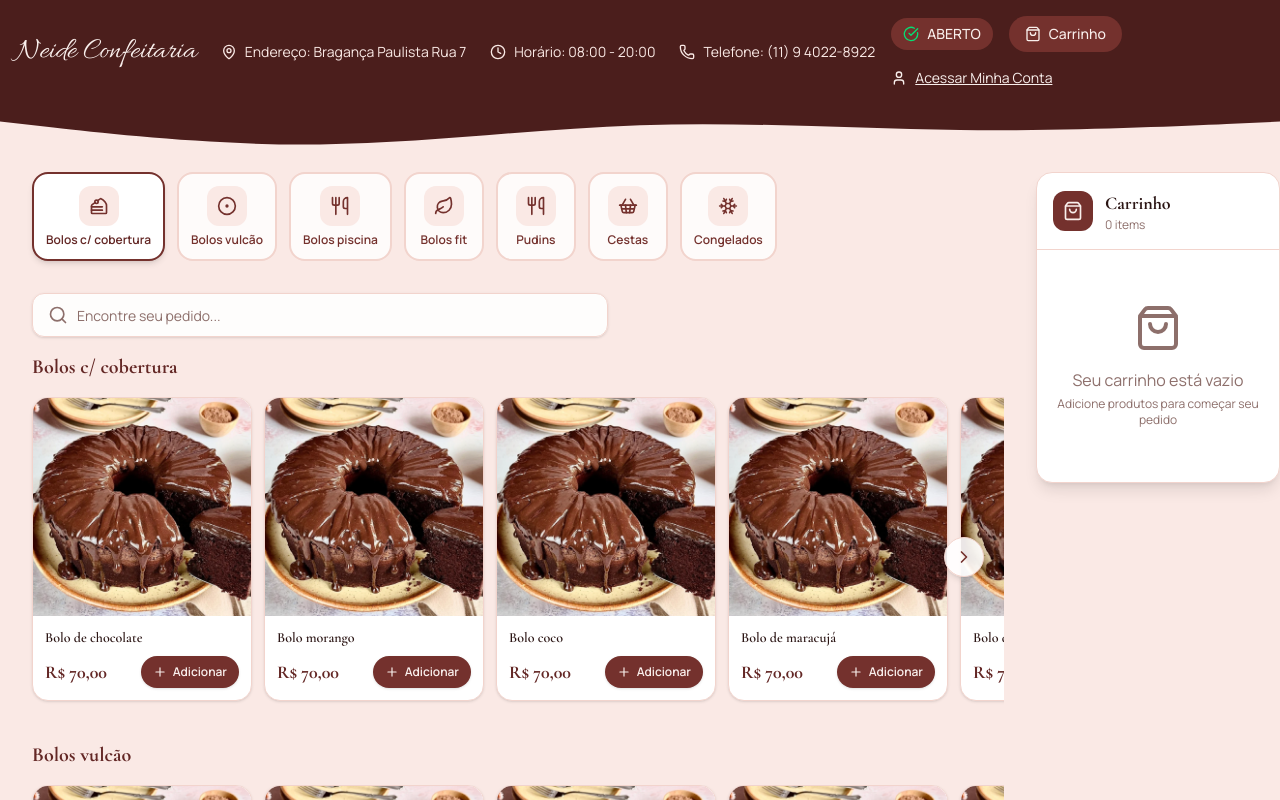
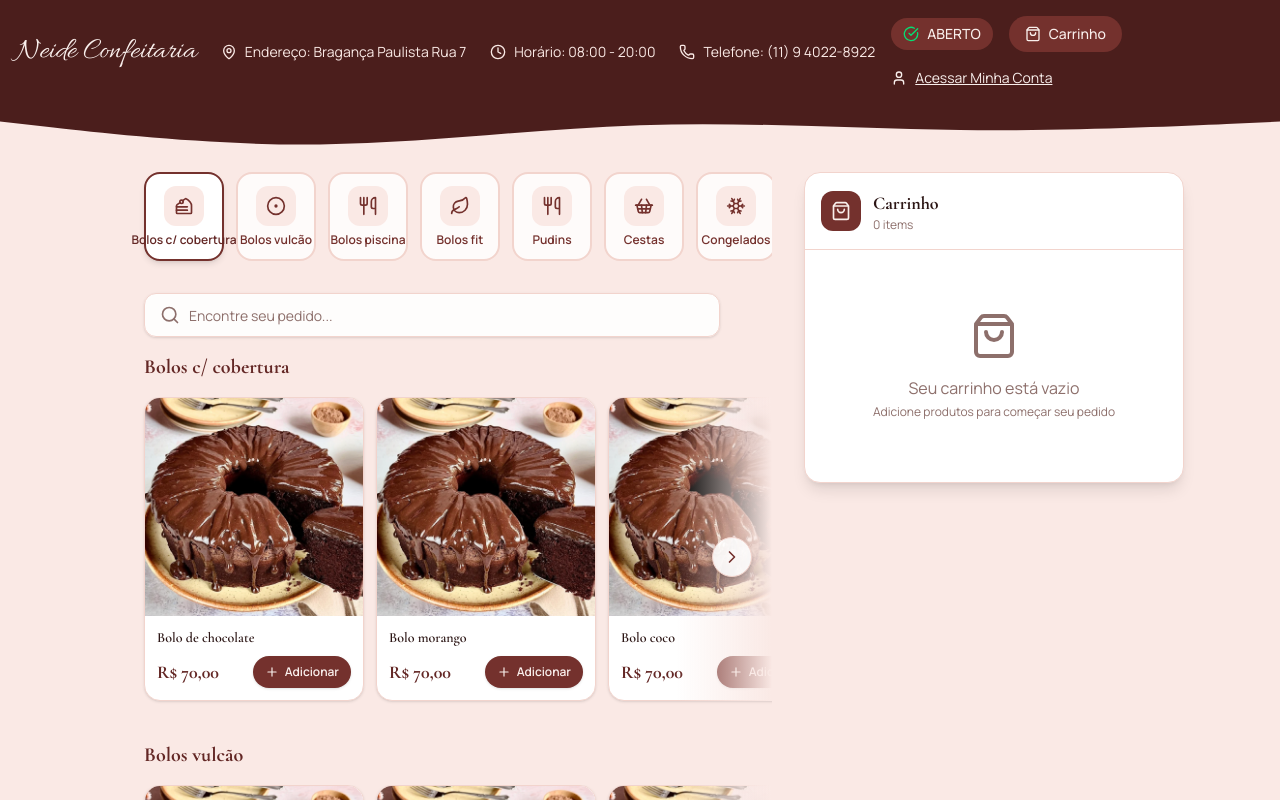
Before and after one commit to bolo-as-a-service/neide-confeitaria, a Next.js app in the folder frontend/: page /cardapio in a window 1280 px wide. Both pictures are taken after a click on the button "Carrinho". Shown: the top 800 px of the page. Built offline with nearby package versions, Linux system fonts and the light colour scheme.

Commit message:
fix: CartSidebar margin and ProductCategory gradient

```diff
--- a/frontend/app/cardapio/page.tsx
+++ b/frontend/app/cardapio/page.tsx
@@ -10,6 +10,7 @@ import { ProductModal } from "@/components/menu/ProductModal";
 import { ShoppingCartSidebar } from "@/components/menu/ShoppingCartSidebar";
 import { Product } from "@/components/menu/ProductCard";
 import { useCart, CartItem } from "@/lib/cart-context";
+import { cn } from "@/lib/utils";
 
 const MOCK_PRODUCTS: Product[] = [
   { id: "1", name: "Bolo de chocolate", price: 70, image: "/bolo.webp", category: "bolos-cobertura", description: "Bolo de chocolate cremoso c/ cobertura de chocolate / 18cm x 6cm, com recheio", ingredients: ["Ovo", "Leite", "Chocolate", "Trigo"] },
@@ -92,8 +93,11 @@ export default function CardapioPage() {
     <div className="min-h-screen bg-[var(--page-bg)] font-body">
       <Header cartCount={cartCount} onCartClick={() => setCartOpen(true)} />
 
-      <main className="flex flex-1">
-        <div className="flex-1 lg:pr-4">
+      <main className="flex flex-1 max-w-[85%] mx-auto">
+        <div className={cn(
+          "flex-1 transition-all duration-300 ease-in-out",
+          cartOpen ? "lg:max-w-[calc(100%-380px)] lg:px-4" : "lg:pr-4"
+        )}>
           <div className="max-w-[1020px] mx-auto px-4 pb-12">
             <CategoryTabs activeCategory={activeCategory} onCategoryChange={setActiveCategory} />
             <SearchBar value={searchQuery} onChange={setSearchQuery} />
--- a/frontend/components/menu/ProductCategorySection.tsx
+++ b/frontend/components/menu/ProductCategorySection.tsx
@@ -56,22 +56,28 @@ export function ProductCategorySection({
       </h2>
       <div className="relative">
         {canScrollLeft && (
+          <>
+            <div className="absolute -left-4 top-0 bottom-4 w-24 bg-gradient-to-r from-[var(--page-bg)] to-transparent z-[5] pointer-events-none" />
             <button
               onClick={() => scrollBy("left")}
-            className="absolute left-1 top-1/2 -translate-y-1/2 z-10 flex items-center justify-center w-10 h-10 rounded-full bg-white/90 shadow-md border border-[var(--rose-200)] text-[var(--brand-700)] hover:bg-white hover:text-[var(--brand-800)] transition-all"
+              className="absolute left-1 top-1/2 -translate-y-1/2 z-20 flex items-center justify-center w-10 h-10 rounded-full bg-white/90 shadow-md border border-[var(--rose-200)] text-[var(--brand-700)] hover:bg-white hover:text-[var(--brand-800)] transition-all"
               aria-label="Produtos anteriores"
             >
               <ChevronLeft className="h-5 w-5" />
             </button>
+          </>
         )}
         {canScrollRight && (
+          <>
+            <div className="absolute -right-4 top-0 bottom-4 w-24 bg-gradient-to-l from-[var(--page-bg)] to-transparent z-[5] pointer-events-none" />
             <button
               onClick={() => scrollBy("right")}
-            className="absolute right-1 top-1/2 -translate-y-1/2 z-10 flex items-center justify-center w-10 h-10 rounded-full bg-white/90 shadow-md border border-[var(--rose-200)] text-[var(--brand-700)] hover:bg-white hover:text-[var(--brand-800)] transition-all"
+              className="absolute right-1 top-1/2 -translate-y-1/2 z-20 flex items-center justify-center w-10 h-10 rounded-full bg-white/90 shadow-md border border-[var(--rose-200)] text-[var(--brand-700)] hover:bg-white hover:text-[var(--brand-800)] transition-all"
               aria-label="Próximos produtos"
             >
               <ChevronRight className="h-5 w-5" />
             </button>
+          </>
         )}
         <div
           ref={scrollRef}
--- a/frontend/components/menu/ShoppingCartSidebar.tsx
+++ b/frontend/components/menu/ShoppingCartSidebar.tsx
@@ -56,7 +56,7 @@ export function ShoppingCartSidebar({
         className={cn(
           "fixed top-0 right-0 h-full w-full max-w-sm bg-white shadow-2xl z-50",
           "flex flex-col transition-transform duration-300",
-          "lg:relative lg:max-w-[380px] lg:shadow-lg lg:rounded-2xl lg:border lg:border-[var(--rose-200)]"
+          "lg:relative lg:shrink-0 lg:max-w-[380px] lg:shadow-lg lg:rounded-2xl lg:border lg:border-[var(--rose-200)]"
         )}
       >
         <div className="flex items-center justify-between p-4 border-b border-[var(--rose-200)]">
```
Lines whose indentation alone changed are shown as unchanged.
